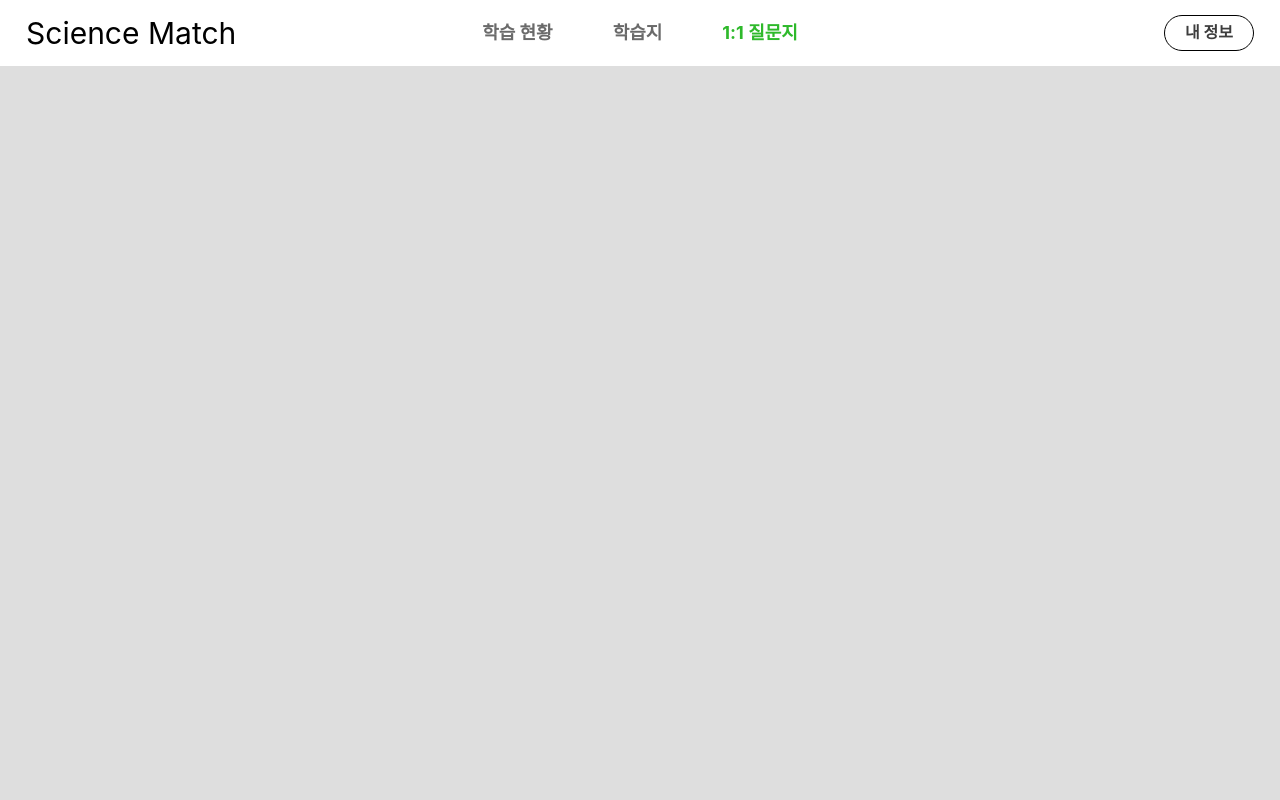
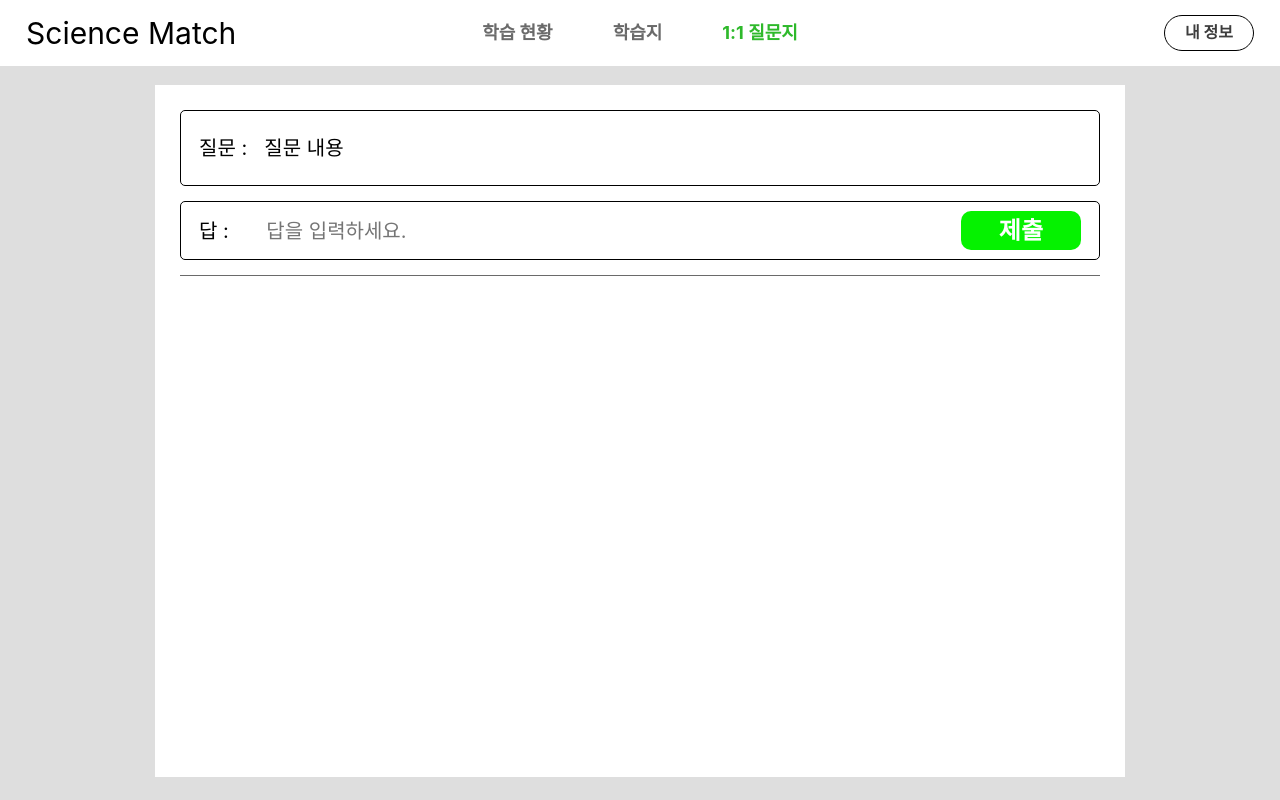
Before and after one commit to SCIENCE-MATCH/SCIENCE-MATCH-Client, a React (Create React App) app: page /student in a window 1280 px wide. Both pictures are taken after a click on the item "1:1 질문지". Built offline with nearby package versions, Linux system fonts and the light colour scheme.

Commit message:
feat: 일대일 질문 퍼블리싱

```diff
--- /dev/null
+++ b/src/components/Student/DescriptiveQuestions/DescriptiveQuestion.jsx
@@ -0,0 +1,122 @@
+import React from "react";
+import styled from "styled-components";
+
+const DescriptiveQuestion = () => {
+  // 일단 퍼블리싱 용으로 구현한 함수! -> 기능 붙일 때 수정 필요 !!! (작성한 내용이 없는 경우 동작하지 않게 해야 함)
+  const handleClickSubmitBtn = () => {
+    document.getElementById("question-answer").style.display = "none";
+  };
+
+  return (
+    <St.Wrapper>
+      <St.ContentsWrapper id="question-answer">
+        <St.QuestionWrapper>
+          <St.Question>질문 :</St.Question>
+          <St.Question>질문 내용</St.Question>
+        </St.QuestionWrapper>
+
+        <St.AnswerWrapper>
+          <St.Answer>답 :</St.Answer>
+          <St.AnswerInput placeholder="답을 입력하세요." />
+
+          <St.BtnWrapper>
+            <St.SubmitBtn type="submit" onClick={handleClickSubmitBtn}>
+              제출
+            </St.SubmitBtn>
+          </St.BtnWrapper>
+        </St.AnswerWrapper>
+      </St.ContentsWrapper>
+    </St.Wrapper>
+  );
+};
+
+export default DescriptiveQuestion;
+
+const St = {
+  Wrapper: styled.section`
+    display: flex;
+    flex-direction: column;
+
+    min-height: calc(100vh - 10.8rem);
+    margin: 1.9rem 15.5rem;
+    padding: 1rem 2.5rem 2rem;
+
+    background-color: ${({ theme }) => theme.colors.headerBg};
+  `,
+
+  ContentsWrapper: styled.article`
+    display: flex;
+    flex-direction: column;
+
+    width: 100%;
+    padding: 1.5rem 0;
+
+    border-bottom: 0.05rem solid ${({ theme }) => theme.colors.headerLi};
+
+    gap: 1.5rem;
+  `,
+
+  QuestionWrapper: styled.div`
+    display: grid;
+    grid-template-columns: 0.8fr 10fr;
+    align-items: center;
+
+    width: 100%;
+    padding: 2.5rem 1.8rem;
+
+    border: 0.1rem solid;
+    border-radius: 0.5rem;
+  `,
+
+  Question: styled.p`
+    word-break: keep-all;
+    font-weight: 400;
+    font-size: 2rem;
+    line-height: 2.42rem;
+  `,
+
+  AnswerWrapper: styled.div`
+    display: grid;
+    grid-template-columns: 1fr 10fr 2.5fr;
+    align-items: center;
+
+    width: 100%;
+    padding: 0.9rem 1.8rem;
+
+    border: 0.1rem solid;
+    border-radius: 0.5rem;
+  `,
+
+  Answer: styled.p`
+    word-break: keep-all;
+    font-weight: 400;
+    font-size: 2rem;
+    line-height: 2.42rem;
+  `,
+
+  AnswerInput: styled.input`
+    border: none;
+
+    word-break: keep-all;
+    font-weight: 400;
+    font-size: 2rem;
+    line-height: 2.42rem;
+  `,
+
+  BtnWrapper: styled.div`
+    text-align: right;
+  `,
+
+  SubmitBtn: styled.button`
+    padding: 0.5rem 3.8rem;
+
+    border-radius: 1rem;
+
+    background-color: ${({ theme }) => theme.colors.mainColor};
+
+    color: ${({ theme }) => theme.colors.headerBg};
+    font-size: 2.4rem;
+    font-weight: 800;
+    line-height: 2.905rem;
+  `,
+};
--- a/src/pages/Student.jsx
+++ b/src/pages/Student.jsx
@@ -4,6 +4,7 @@ import styled from "styled-components";
 import LearningStatus from "../components/Student/LearningStatus/LearningStatus";
 import StudMyPage from "../components/Student/Info/StudMyPage";
 import ChangePwModal from "../components/Student/Modal/ChangePwModal";
+import DescriptiveQuestion from "../components/Student/DescriptiveQuestions/DescriptiveQuestion";
 
 export const HEADER_DATA = ["학습 현황", "학습지", "1:1 질문지", "내 정보"];
 
@@ -23,6 +24,8 @@ const Student = () => {
     switch (clickedList) {
       case "학습 현황":
         return <LearningStatus />;
+      case "1:1 질문지":
+        return <DescriptiveQuestion />;
       case "내 정보":
         return <StudMyPage handleClickChangePW={handleClickChangePW} />;
       default:
@@ -35,7 +38,7 @@ const Student = () => {
       <StudentHeader clickedList={clickedList} handleClickList={handleClickList} />
       {handleReturnCom(clickedList)}
 
-      {modalOn && <ChangePwModal setModalOn={setModalOn}/>}
+      {modalOn && <ChangePwModal setModalOn={setModalOn} />}
     </St.Wrapper>
   );
 };
```
